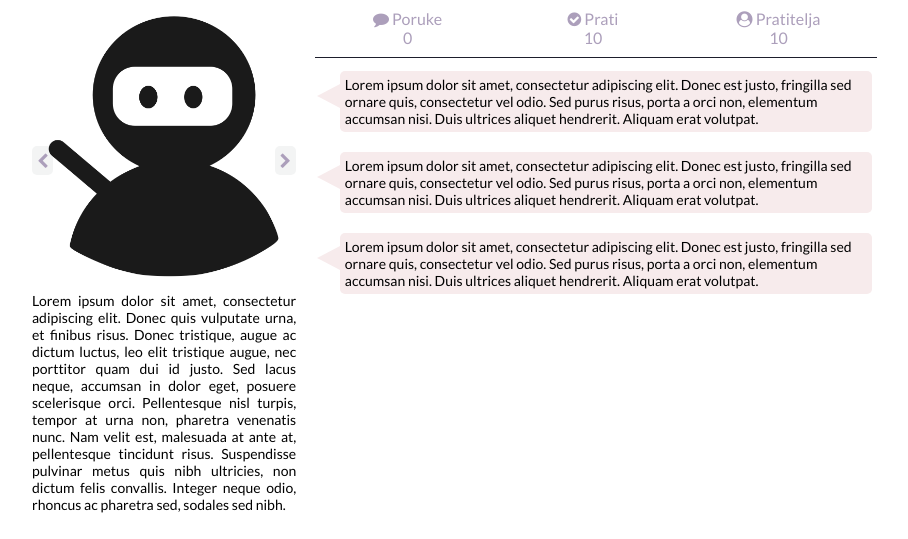
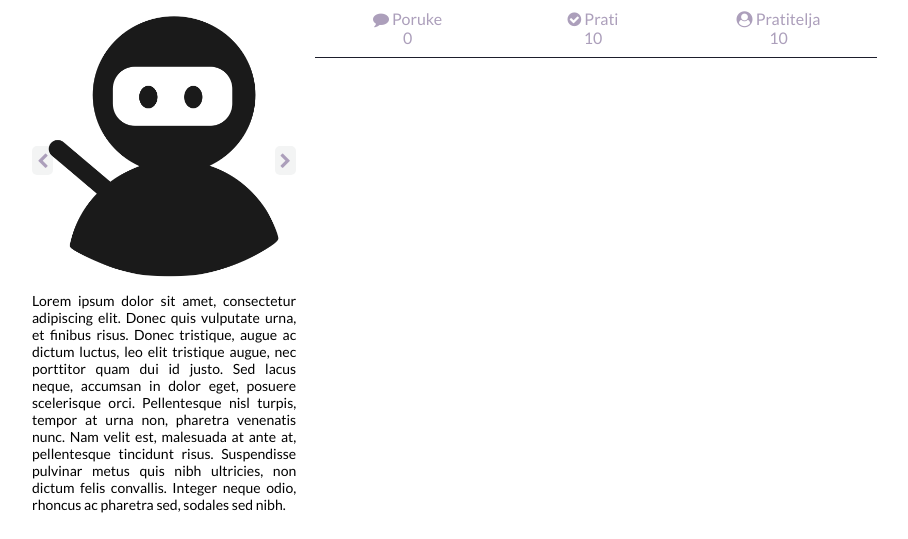
Before and after one commit to sanilmusic/wt-twitter, a PHP site: template app/Views/Profil/index.php in a window 1280 px wide. Shown: the part 72-611 px from the top of the page, without its empty margins (188-1096 px from the left). Run offline with PHP 8.4, Linux system fonts and the light colour scheme; the template is opened without the code that fills it, so the values that code supplies are empty.

Commit message:
Ažuriran profil tako da prikazuje samo poruke koje je korisnik ostavio

```diff
--- a/app/Models/Korisnik.php
+++ b/app/Models/Korisnik.php
@@ -43,7 +43,7 @@ class Korisnik extends Model
      */
     public function dajPoruke()
     {
-        return Poruka::query()->gdje('korisnik', $this->id)->sve();
+        return Poruka::query()->gdje('korisnik_id', $this->id)->sve();
     }
 
     /**
--- a/app/Views/Profil/index.php
+++ b/app/Views/Profil/index.php
@@ -45,21 +45,6 @@
                                 </div>
                             </div>
                         <?php endforeach ?>
-                        <div class="clearfix poruka">
-                            <div class="balon">
-                                Lorem ipsum dolor sit amet, consectetur adipiscing elit. Donec est justo, fringilla sed ornare quis, consectetur vel odio. Sed purus risus, porta a orci non, elementum accumsan nisi. Duis ultrices aliquet hendrerit. Aliquam erat volutpat.
-                            </div>
-                        </div>
-                        <div class="clearfix poruka">
-                            <div class="balon">
-                                Lorem ipsum dolor sit amet, consectetur adipiscing elit. Donec est justo, fringilla sed ornare quis, consectetur vel odio. Sed purus risus, porta a orci non, elementum accumsan nisi. Duis ultrices aliquet hendrerit. Aliquam erat volutpat.
-                            </div>
-                        </div>
-                        <div class="clearfix poruka">
-                            <div class="balon">
-                                Lorem ipsum dolor sit amet, consectetur adipiscing elit. Donec est justo, fringilla sed ornare quis, consectetur vel odio. Sed purus risus, porta a orci non, elementum accumsan nisi. Duis ultrices aliquet hendrerit. Aliquam erat volutpat.
-                            </div>
-                        </div>
                     </div>
                 </div>
                 <div id="tab-prati" class="skriven">
```
